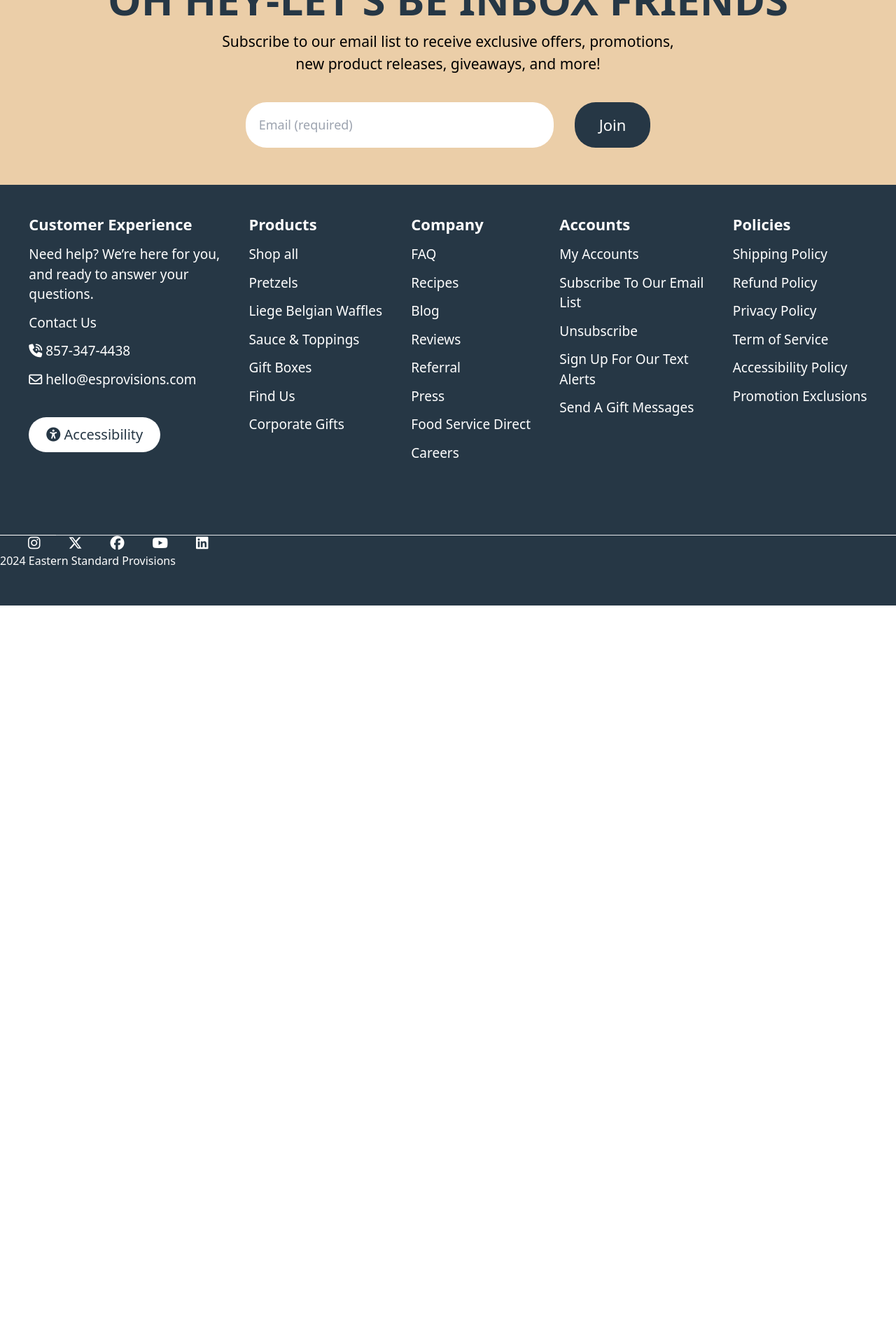
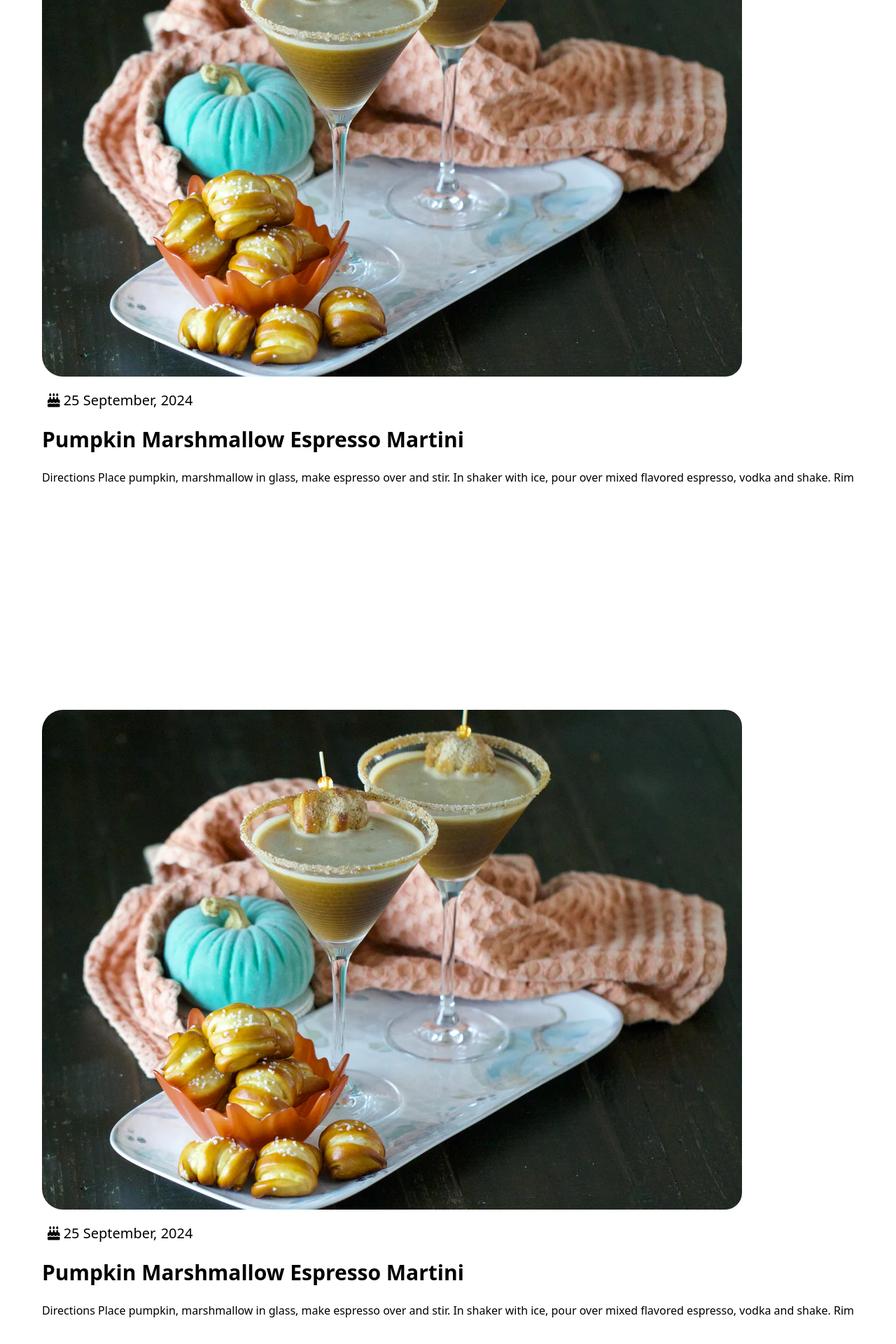
Before and after one commit to sakshixjain/ecommerce-website--frontend-project, a React (Vite) app: page /Recipes in a window 1280 px wide. Shown: the part 7391-9311 px from the top of the page at 70% size. Before the commit the page ends 8256 px from the top, so only its background shows below. Built offline with nearby package versions, Linux system fonts and the light colour scheme.

Commit message:
Update Recipes.jsx

```diff
--- a/src/Recipes/Recipes.jsx
+++ b/src/Recipes/Recipes.jsx
@@ -141,6 +141,47 @@
             Instructions: Preheat oven to 400°F. Coat small (about 2½ cup) oven-proof baking dish with cooking spray. Beat cream cheese in a large bowl with electric mixer until light and airy, about 2 minutes. Add 1/2 cup
             </h1>
       </div>
+        <div className="box-border h-[300px] w-[460px] mb-80 rounded-3xl text-center imag"
+      >
+        <fieldset>
+          <img
+            src="/images/recipe1.webp"
+            className="h-[300px] w-[460px] rounded-3xl "
+          />
+        </fieldset>
+        <h1 className="text-xl text-left mt-5 ml-2 relative">
+              <i className="fa-solid fa-cake-candles"></i> 25 September, 2024
+            </h1>
+            <br />
+            <h1 className="text-3xl font-bold hov text-slate-800 text-left  relative " >
+            Pumpkin Marshmallow Espresso Martini
+            </h1>
+            <br />
+            <h1 className="text-[20px] overflow-hidden text-ellipsis relative">
+            Directions Place pumpkin, marshmallow in glass, make espresso over and stir. In shaker with ice, pour over mixed flavored espresso, vodka and shake. Rim
+            </h1>
+      </div>
+      <div className="box-border h-[300px] w-[460px] mb-80 rounded-3xl text-center imag"
+      >
+        <fieldset>
+          <img
+            src="/images/recipe1.webp"
+            className="h-[300px] w-[460px] rounded-3xl "
+          />
+        </fieldset>
+        <h1 className="text-xl text-left mt-5 ml-2 relative">
+              <i className="fa-solid fa-cake-candles"></i> 25 September, 2024
+            </h1>
+            <br />
+            <h1 className="text-3xl font-bold hov text-slate-800 text-left  relative " >
+            Pumpkin Marshmallow Espresso Martini
+            </h1>
+            <br />
+            <h1 className="text-[20px] overflow-hidden text-ellipsis relative">
+            Directions Place pumpkin, marshmallow in glass, make espresso over and stir. In shaker with ice, pour over mixed flavored espresso, vodka and shake. Rim
+            </h1>
+      </div>
+
 </div>
     </div>
 
```
